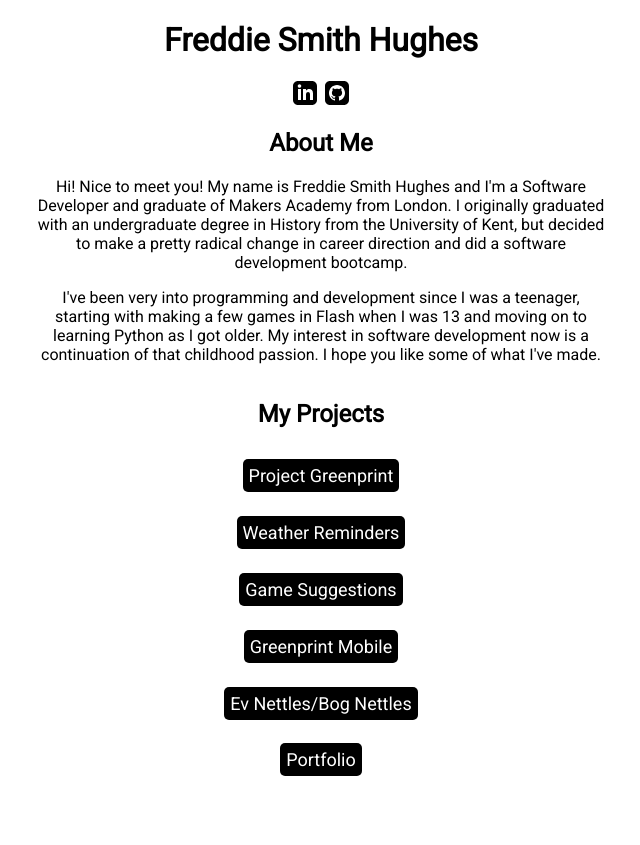
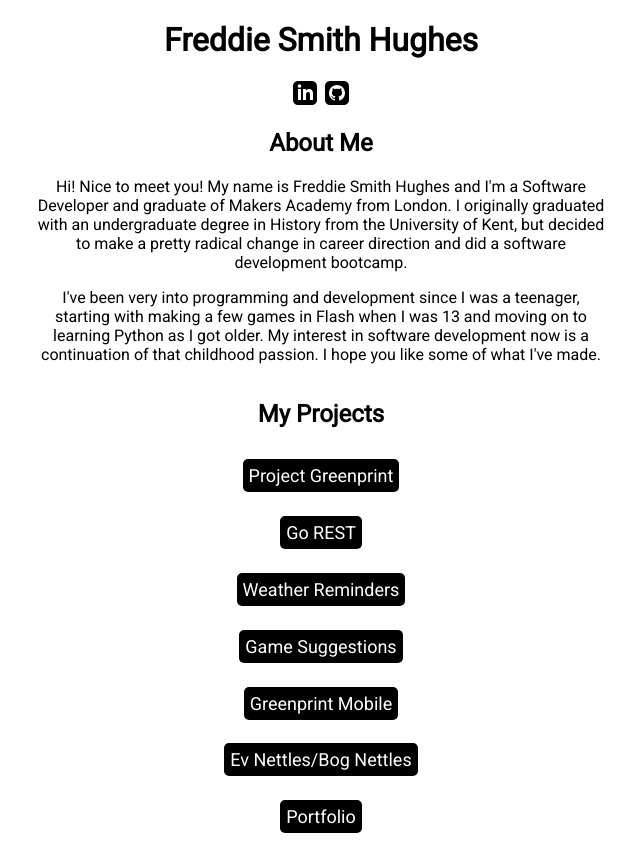
Before and after one commit to SevenSecrets/portfolio-static, a React (Create React App) app: page / in a window 1280 px wide. Shown: the whole page, without its empty margins (319-959 px from the left). Before the commit the page ends 800 px from the top, so only its background shows below. Built offline with nearby package versions, Linux system fonts and the light colour scheme.

Commit message:
adding Go REST project

```diff
--- a/src/App.js
+++ b/src/App.js
@@ -18,12 +18,13 @@ class App extends Component {
         </div>
         <div className="Projects">
           <h2>My Projects</h2>
-          <Project name="Project Greenprint" description="GreenPrint is an app built as my team's final project for Makers Academy, intended to help you calculate and monitor the amount of carbon your travel produces on a per journey basis. If you enter two locations in the form below the app will generate several routes by mode of travel (driving, public transport, walking, and cycling). You can also calculate the carbon footprint for air travel." siteLink="https://project-greenprint.herokuapp.com/" gitHubLink="https://github.com/SevenSecrets/Project_Greenprint_Backend"/>
-          <Project name="Weather Reminders" description="This Ruby app texts me to tell me what the weather is like, including temperature, rain, and UV index. The app currently runs on Heroku and is pinged by a Telegram bot every time someone messages it, responding with the sorted data gathered from the Climacell API about the weather conditions at a location. If the user sends a location in the Telegram message then the weather returned is for that location, otherwise it defaults to Kentish Town." gitHubLink="https://github.com/SevenSecrets/weather-texts"/>
-          <Project name="Game Suggestions" description="An app where users can create polls where voters can suggest any games available on IGDB to play together. Built in React and bootstrapped with Create React App." gitHubLink="https://github.com/SevenSecrets/game-suggestions"/>
+          <Project name="Project Greenprint" description="GreenPrint is an app built as my team's final project for Makers Academy, intended to help you calculate and monitor the amount of carbon your travel produces on a per journey basis. If you enter two locations in the form below the app will generate several routes by mode of travel (driving, public transport, walking, and cycling). You can also calculate the carbon footprint for air travel." siteLink="https://project-greenprint.herokuapp.com/" gitHubLink="https://github.com/SevenSecrets/Project_Greenprint_Backend" />
+          <Project name="Go REST" description="Teaching myself how to use Golang to make a REST API using gin. Currently spits out random quotes from a couple of authors. Uses a locally hosted postgresql database of quotes for the moment, to help me teach myself about how to use postgresql with Go (and how to use databases with Go more generally)" gitHubLink="https://github.com/SevenSecrets/go-rest" />
+          <Project name="Weather Reminders" description="This Ruby app texts me to tell me what the weather is like, including temperature, rain, and UV index. The app currently runs on Heroku and is pinged by a Telegram bot every time someone messages it, responding with the sorted data gathered from the Climacell API about the weather conditions at a location. If the user sends a location in the Telegram message then the weather returned is for that location, otherwise it defaults to Kentish Town." gitHubLink="https://github.com/SevenSecrets/weather-texts" />
+          <Project name="Game Suggestions" description="An app where users can create polls where voters can suggest any games available on IGDB to play together. Built in React and bootstrapped with Create React App." gitHubLink="https://github.com/SevenSecrets/game-suggestions" />
           <Project name="Greenprint Mobile" description="The mobile app for Project Greenprint, which was originally built as a final project for Makers Academy with a team, but is now being turned into a mobile app as a personal project for me while using the existing backend. I built it to teach myself how to use React Native. This app has all of the basic function of Project Greenprint, but does not include the ability to log and save journeys yet." gitHubLink="https://github.com/SevenSecrets/greenprint-mobile" />
-          <Project name="Ev Nettles/Bog Nettles" description="A single page article for a friend to host their guide on how to make nettle cordage, since the people who originally hosted it didn't know how to build a website properly and made it almost entirely unreadable. Listed here to demonstrate my ability to create a frontend project according to a specification given to me by a non-technical person." siteLink="https://amazing-hawking-5e336d.netlify.app/" gitHubLink="https://github.com/SevenSecrets/ev-nettles"/>
-          <Project name="Portfolio" description="This site right here! It's a static React site built using create-react-app, although I also have an alternative version which uses a MERN stack, just to show off a bit. This version is lighter, less intensive, and more mobile-friendly though, so I tend to use it instead." gitHubLink="https://github.com/SevenSecrets/portfolio-static"/>
+          <Project name="Ev Nettles/Bog Nettles" description="A single page article for a friend to host their guide on how to make nettle cordage, since the people who originally hosted it didn't know how to build a website properly and made it almost entirely unreadable. Listed here to demonstrate my ability to create a frontend project according to a specification given to me by a non-technical person." siteLink="https://amazing-hawking-5e336d.netlify.app/" gitHubLink="https://github.com/SevenSecrets/ev-nettles" />
+          <Project name="Portfolio" description="This site right here! It's a static React site built using create-react-app, although I also have an alternative version which uses a MERN stack, just to show off a bit. This version is lighter, less intensive, and more mobile-friendly though, so I tend to use it instead." gitHubLink="https://github.com/SevenSecrets/portfolio-static" />
         </div>
       </div>
     );
```
